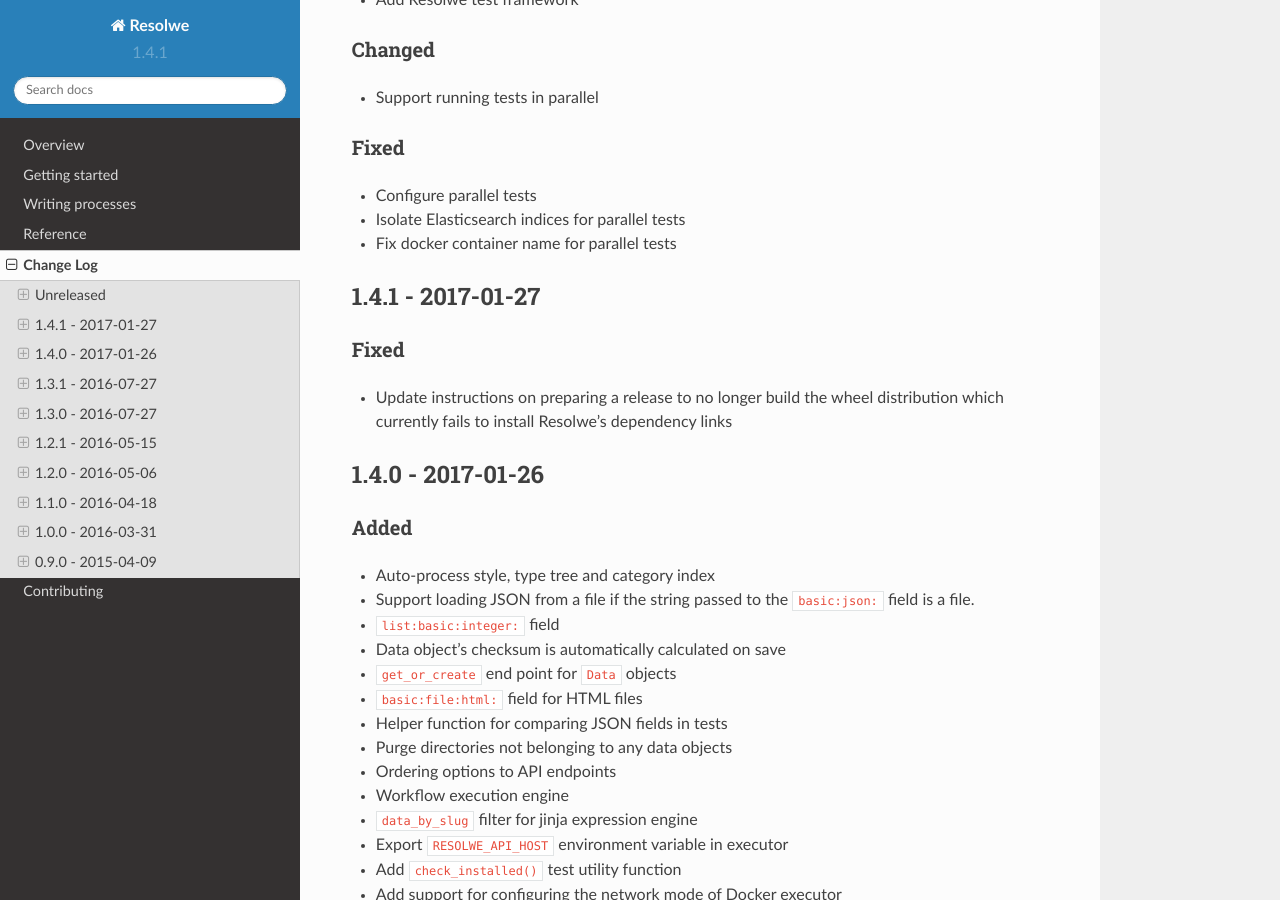
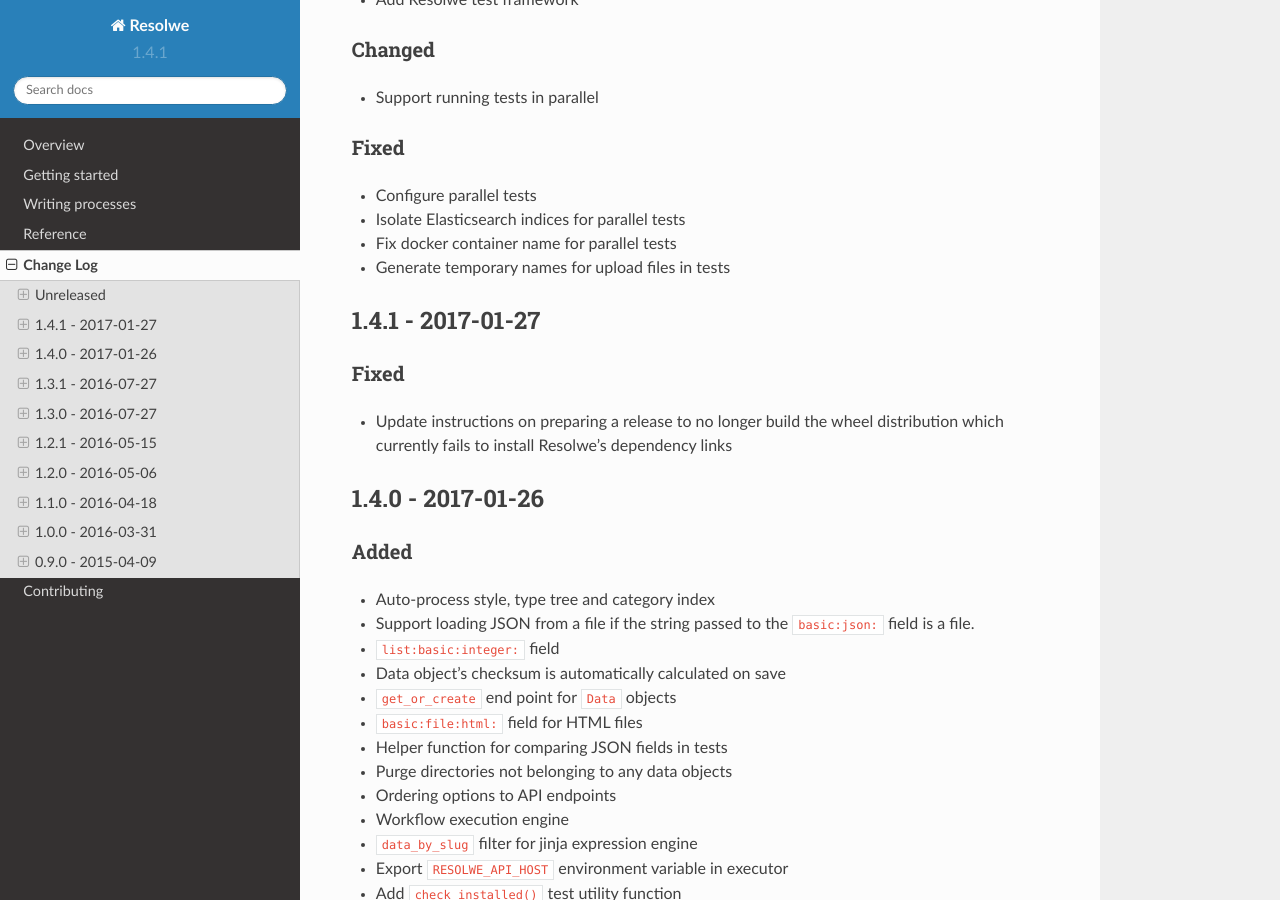
Before and after one commit to genialis/resolwe, a Sphinx documentation site: the page built from docs/CHANGELOG.rst, in a window 1280 px wide and 900 px high, scrolled down 350 px. Built offline with Sphinx 7.4.7 and the Read the Docs theme 2.0.0, drawn with Linux system fonts in a browser that asks for light colours.

Commit message:
Support parallel process tests by mock upload file

```diff
--- a/docs/CHANGELOG.rst
+++ b/docs/CHANGELOG.rst
@@ -23,6 +23,7 @@
 - Configure parallel tests
 - Isolate Elasticsearch indices for parallel tests
 - Fix docker container name for parallel tests
+- Generate temporary names for upload files in tests
 
 
 ==================
```
Also changed, not shown: 1 other file.
